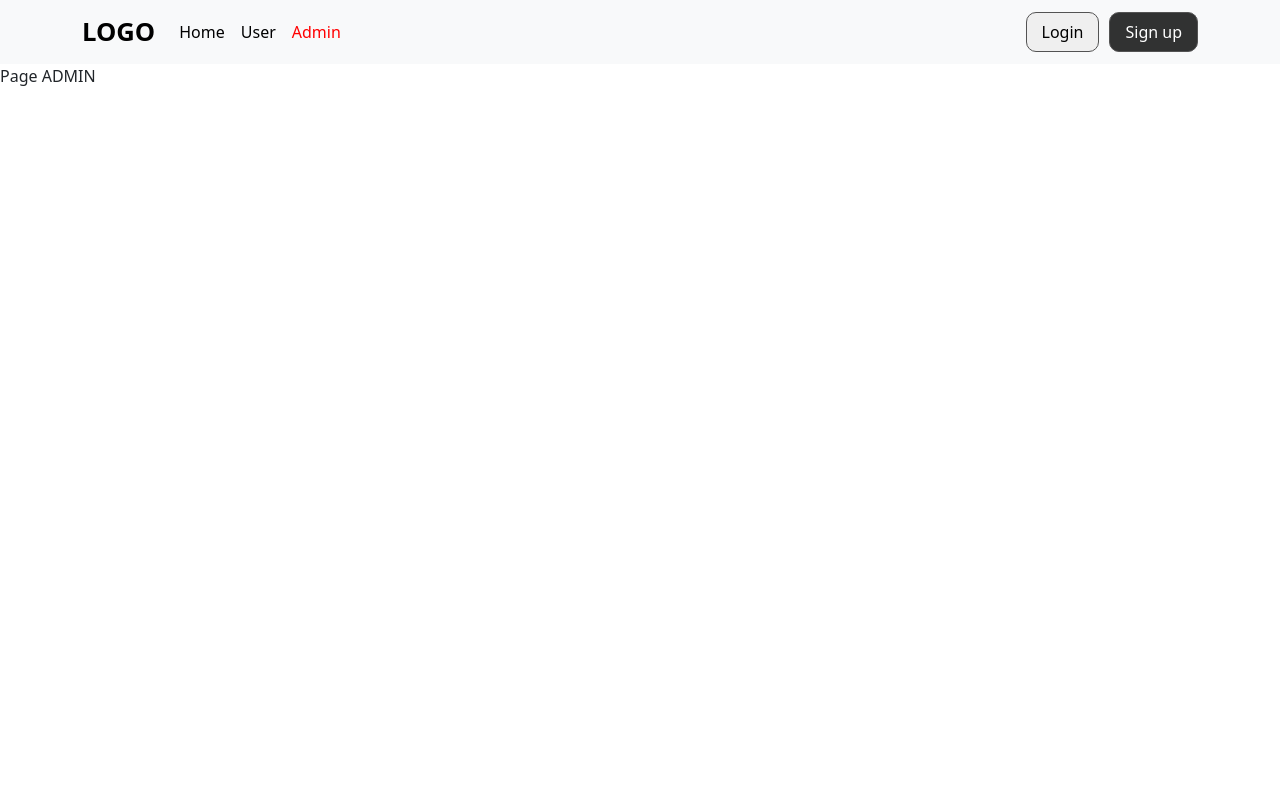
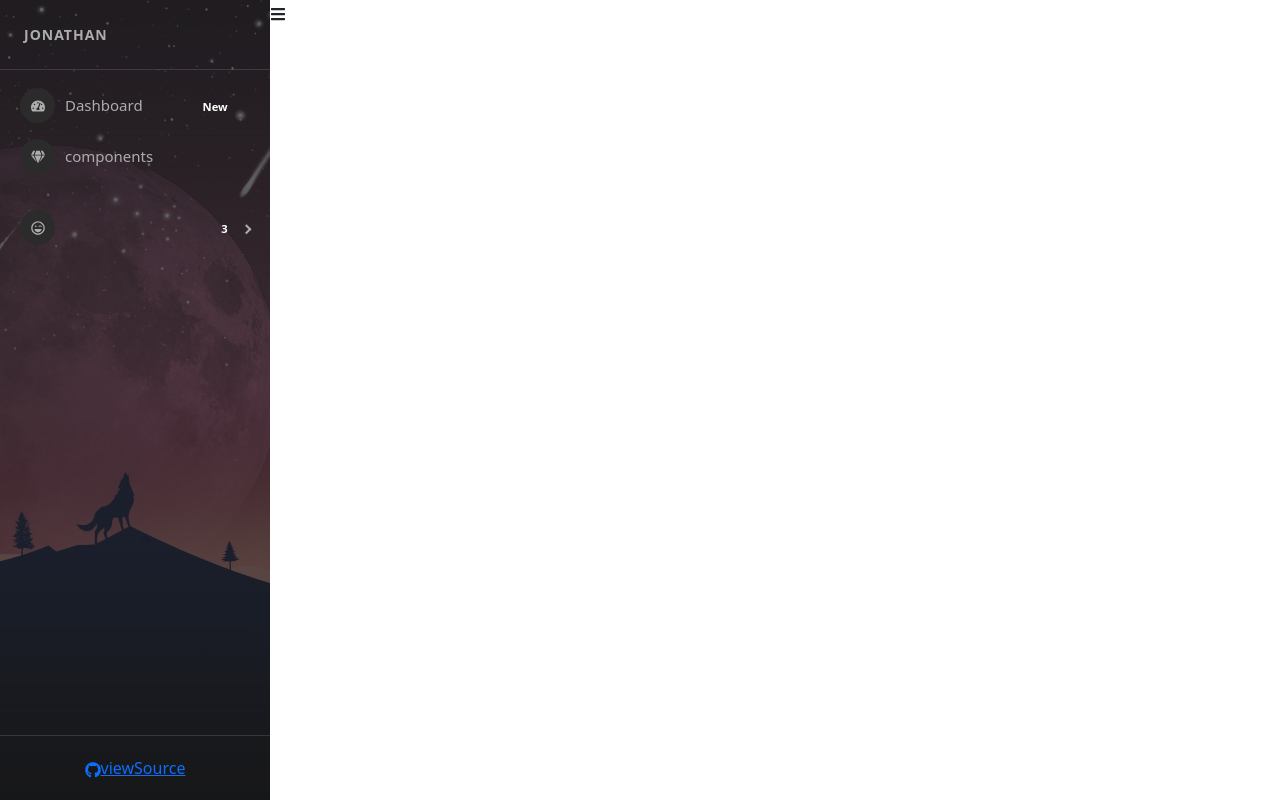
Before and after one commit to PhietNguyen21/Create-react-app, a React (Create React App) app: page /admin in a window 1280 px wide. Built offline with nearby package versions, Linux system fonts and the light colour scheme.

Commit message:
video 54 Design Admin SideBar

```diff
--- a/package.json
+++ b/package.json
@@ -10,6 +10,8 @@
     "react": "18.2.0",
     "react-bootstrap": "2.4.0",
     "react-dom": "18.2.0",
+    "react-icons": "4.4.0",
+    "react-pro-sidebar": "0.7.1",
     "react-redux": "8.0.1",
     "react-router-dom": "6.3.0",
     "react-scripts": "5.0.1",
--- /dev/null
+++ b/src/components/Admin/SideBar.js
@@ -0,0 +1,101 @@
+import {
+  ProSidebar,
+  Menu,
+  MenuItem,
+  SubMenu,
+  SidebarHeader,
+  SidebarFooter,
+  SidebarContent,
+} from "react-pro-sidebar";
+
+import {
+  FaTachometerAlt,
+  FaGem,
+  FaList,
+  FaGithub,
+  FaRegLaughWink,
+  FaHeart,
+} from "react-icons/fa";
+import sidebarBg from "../../assets/bg2.jpg";
+import "react-pro-sidebar/dist/css/styles.css";
+const SideBar = (props) => {
+  const { image, collapsed, rtl, toggled, handleToggleSidebar } = props;
+  return (
+    <ProSidebar
+      className="prosideBar"
+      image={sidebarBg}
+      collapsed={collapsed}
+      toggled={toggled}
+      breakPoint="md"
+      onToggle={handleToggleSidebar}
+    >
+      <SidebarHeader>
+        <div
+          style={{
+            padding: "24px",
+            textTransform: "uppercase",
+            fontWeight: "bold",
+            fontSize: 14,
+            letterSpacing: "1px",
+            overflow: "hidden",
+            textOverflow: "ellipsis",
+            whiteSpace: "nowrap",
+          }}
+        >
+          JoNaThan
+        </div>
+      </SidebarHeader>
+
+      <SidebarContent>
+        <Menu iconShape="circle">
+          <MenuItem
+            icon={<FaTachometerAlt />}
+            suffix={<span className="badge red">New</span>}
+          >
+            Dashboard
+          </MenuItem>
+          <MenuItem icon={<FaGem />}>components</MenuItem>
+        </Menu>
+        <Menu iconShape="circle">
+          <SubMenu
+            suffix={<span className="badge yellow">3</span>}
+            icon={<FaRegLaughWink />}
+          >
+            <MenuItem> 1</MenuItem>
+            <MenuItem> 2</MenuItem>
+            <MenuItem> 3</MenuItem>
+          </SubMenu>
+        </Menu>
+      </SidebarContent>
+
+      <SidebarFooter style={{ textAlign: "center" }}>
+        <div
+          className="sidebar-btn-wrapper"
+          style={{
+            padding: "20px 24px",
+          }}
+        >
+          <a
+            href="https://github.com/azouaoui-med/react-pro-sidebar"
+            target="_blank"
+            className="sidebar-btn"
+            rel="noopener noreferrer"
+          >
+            <FaGithub />
+            <span
+              style={{
+                whiteSpace: "nowrap",
+                textOverflow: "ellipsis",
+                overflow: "hidden",
+              }}
+            >
+              viewSource
+            </span>
+          </a>
+        </div>
+      </SidebarFooter>
+    </ProSidebar>
+  );
+};
+
+export default SideBar;
--- /dev/null
+++ b/src/components/Admin/SideBar.scss
@@ -0,0 +1,17 @@
+.admin-container {
+    display: flex;
+    .Sidebar-container {
+        .prosideBar {
+            height: 100vh;
+            transition: all 1s;
+            // .pro-sidebar-inner {
+            //     .pro-sidebar-layout {
+
+            //     }
+            // }
+        }
+    }
+    .sidebar-content {
+        cursor: pointer;
+    }
+}
--- a/src/components/Admin/admin.js
+++ b/src/components/Admin/admin.js
@@ -1,5 +1,24 @@
+import { FaBars } from "react-icons/fa";
+import SideBar from "./SideBar";
+import "./SideBar.scss";
+import { useState } from "react";
 const Admin = (props) => {
-  return <div>Page ADMIN</div>;
+  const [Collapsed, setCollapsed] = useState(false);
+
+  return (
+    <div className="admin-container">
+      <div className="Sidebar-container">
+        <SideBar collapsed={Collapsed} />{" "}
+      </div>
+      <div className="sidebar-content">
+        <FaBars
+          onClick={() => {
+            setCollapsed(!Collapsed);
+          }}
+        />
+      </div>
+    </div>
+  );
 };
 
 export default Admin;
--- a/src/index.js
+++ b/src/index.js
@@ -18,8 +18,8 @@
         <Route path="/" element={<App />}>
           <Route index element={<Homepage />} />
           <Route path="/users" element={<User />} />
-          <Route path="/admin" element={<Admin />} />
         </Route>
+        <Route path="/admin" element={<Admin />} />
       </Routes>
     </BrowserRouter>
   </Provider>
```
Also changed, not shown: src/assets/bg2.jpg (added), 1 other file (tests, documents, lock files or other folders).
